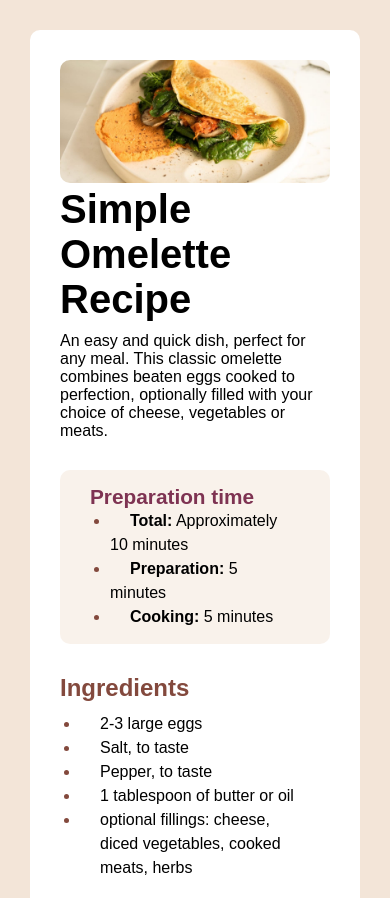
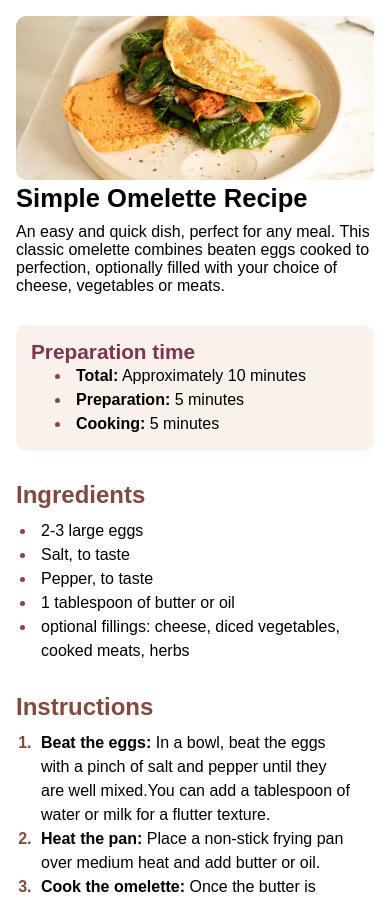
Before and after one commit to chanwinharold/Recipe-page, a plain HTML site: page index.html in a window 390 px wide. Shown: the top 898 px of the page. Drawn offline with Linux system fonts and the light colour scheme; a script that the page names is missing; a web font is replaced by a local one.

Commit message:
project improved

```diff
--- a/assets/css/style.scss
+++ b/assets/css/style.scss
@@ -12,28 +12,37 @@ body {
     background-color: #f3e5d8;
 
     min-height: 100vh;
-    display: flex;
-    flex-direction: column;
-    justify-content: center;
-    align-items: center;
+    display: grid;
+    place-items: center;
 }
 
 div {
     max-width: 600px;
     background-color: white;
     border-radius: $radius;
-    margin: 30px;
-    padding: 30px;
+    padding: 2rem;
+
+    @media screen and (max-width:28rem) {
+        padding: 1rem;
+        border-radius: 0;
+        min-height: 100%;
+    }
 }
 
 .head {
     &__image {
-        width: 100%;
+        max-width: 100%;
         border-radius: $radius;
+
+        @media screen and (max-width:28rem) {
+            margin-top: 1rem;
+        }
     }
     &__title {
         font-size: 2.5em;
-
+        @media screen and (max-width:28rem) {
+            font-size: 1.6rem;
+        }
     }
     &__content {
         margin-top: 10px;
@@ -43,19 +52,20 @@ div {
 .main {
     &__preparation {
         background-color: rgba(243, 229, 216, 0.5);
-        padding: 15px 30px 15px 30px;
         border-radius: $radius;
         margin-top: 30px;
+
+        padding: 15px 30px;
+        @media screen and (max-width:28rem) { padding-inline: 15px; }
+
         &__title {
             color: #7e3352;
             font-size: 1.3em;
         }
         &__list {
             line-height: $l-height;
-            padding: 0 20px 0 20px;
             & span {
                 font-weight: bold;
-                padding-left: 20px;
             }
         }
         & li::marker {
@@ -123,3 +133,9 @@ div {
         }
     }
 }
+
+li {
+    @media screen and (max-width:28rem) {
+        padding-left: 5px !important;
+    }
+}
```
Also changed, not shown: assets/css/style.css, 1 other file.
